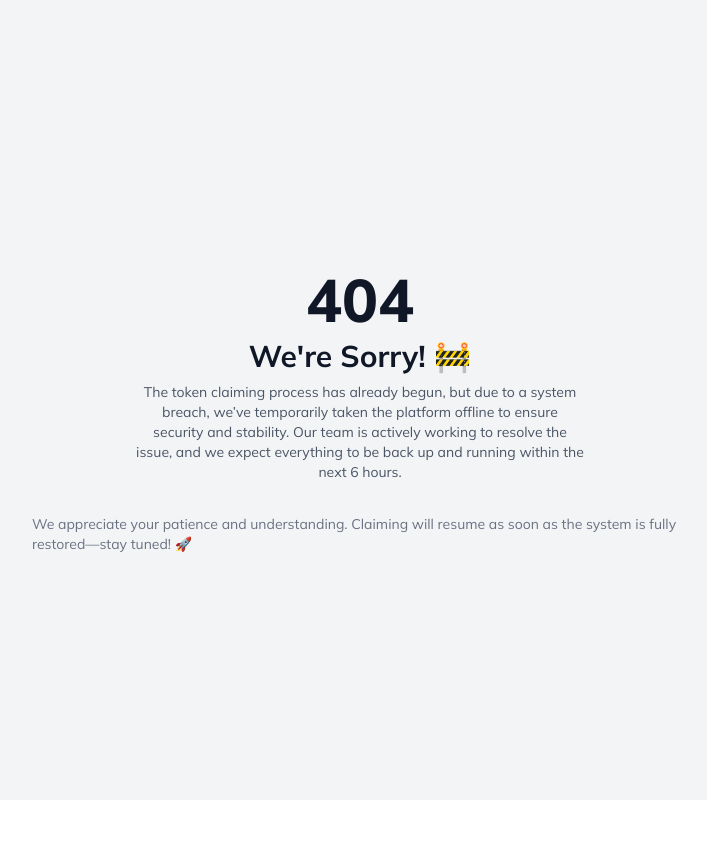
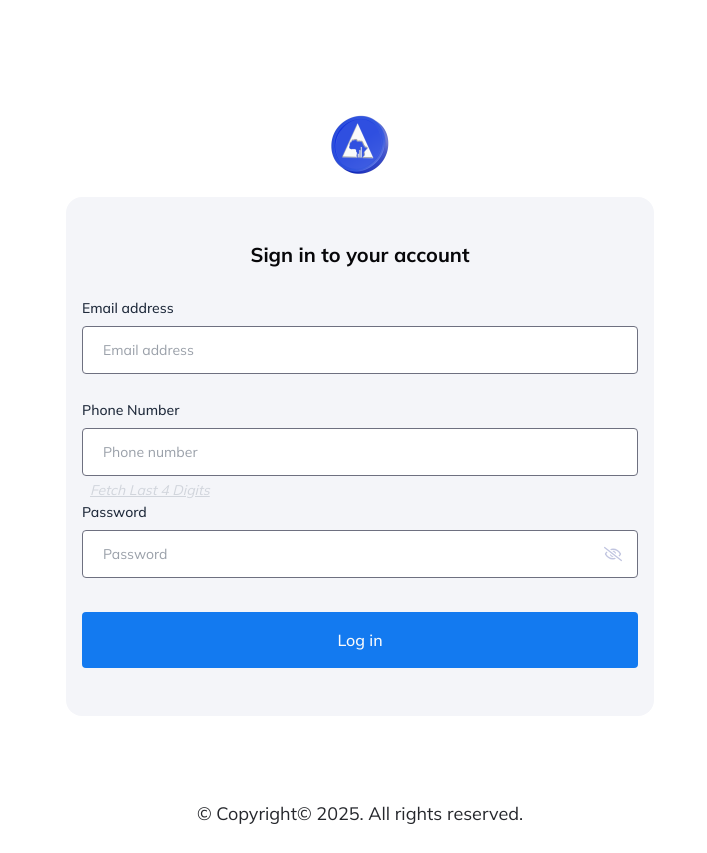
Before and after one commit to engraya/claimtokensboard, a React (Vite) app: page /auth in a window 1280 px wide. Shown: the whole page, without its empty margins (280-987 px from the left). Before the commit the page ends 800 px from the top, so only its background shows below. Built offline with nearby package versions, Linux system fonts and the light colour scheme.

Commit message:
System Restored

```diff
--- a/src/App.tsx
+++ b/src/App.tsx
@@ -3,13 +3,11 @@
 import PrivateRoute from "./routes/PrivateRoute";
 import Main from "./components/Main/Main";
 import { Flowbite } from "flowbite-react";
-// import LoginPage from "./pages/Login/LoginPage";
+import LoginPage from "./pages/Login/LoginPage";
 import PublicRoute from "./routes/PublicRoute";
 import AuthPage from "./pages/Auth/AuthPage";
 import { ToastContainer } from "react-toastify";
 import "react-toastify/dist/ReactToastify.css";
-import Error from "./pages/Login/Error";
-
 
 // Custom theme for Flowbite
 const customTheme = {
@@ -45,8 +43,7 @@
             <Routes>
               <Route path="/auth" element={<PublicRoute />}>
                 <Route path="/auth" element={<AuthPage />} />
-                <Route path="/auth/login" element={<Error />} />
-                <Route path="/auth/login" element={<Error />} />
+                <Route path="/auth/login" element={<LoginPage />} />
               </Route>
               <Route path="/" element={<PrivateRoute />}>
               <Route path="/" element={<Main />}>
--- a/src/pages/Auth/AuthPage.tsx
+++ b/src/pages/Auth/AuthPage.tsx
@@ -1,10 +1,8 @@
-// import LoginPage from '../Login/LoginPage'
-import Error from '../Login/Error'
+import LoginPage from '../Login/LoginPage'
 function AuthPage() {
   return (
     <div>
-      {/* <LoginPage /> */}
-      <Error />
+      <LoginPage />
     </div>
   )
 }
```
Also changed, not shown: 1 other file (tests, documents, lock files or other folders).
